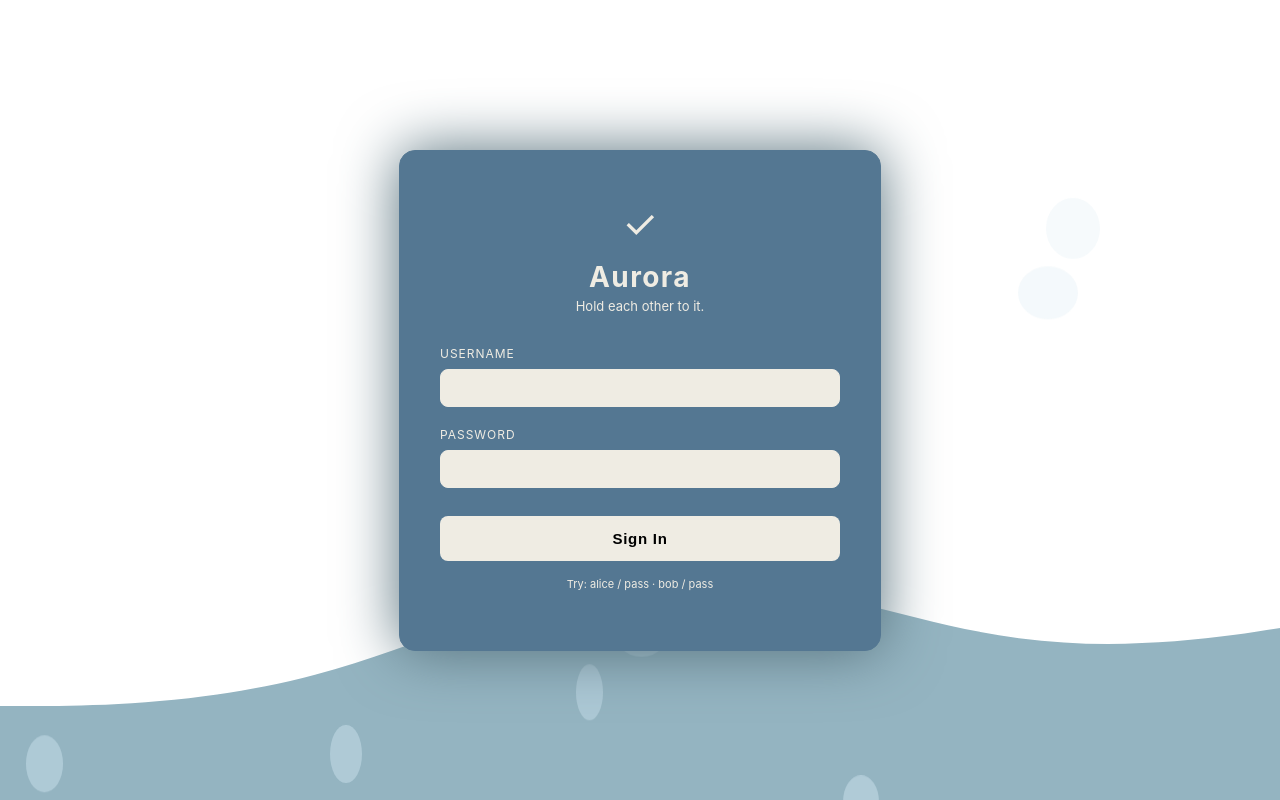
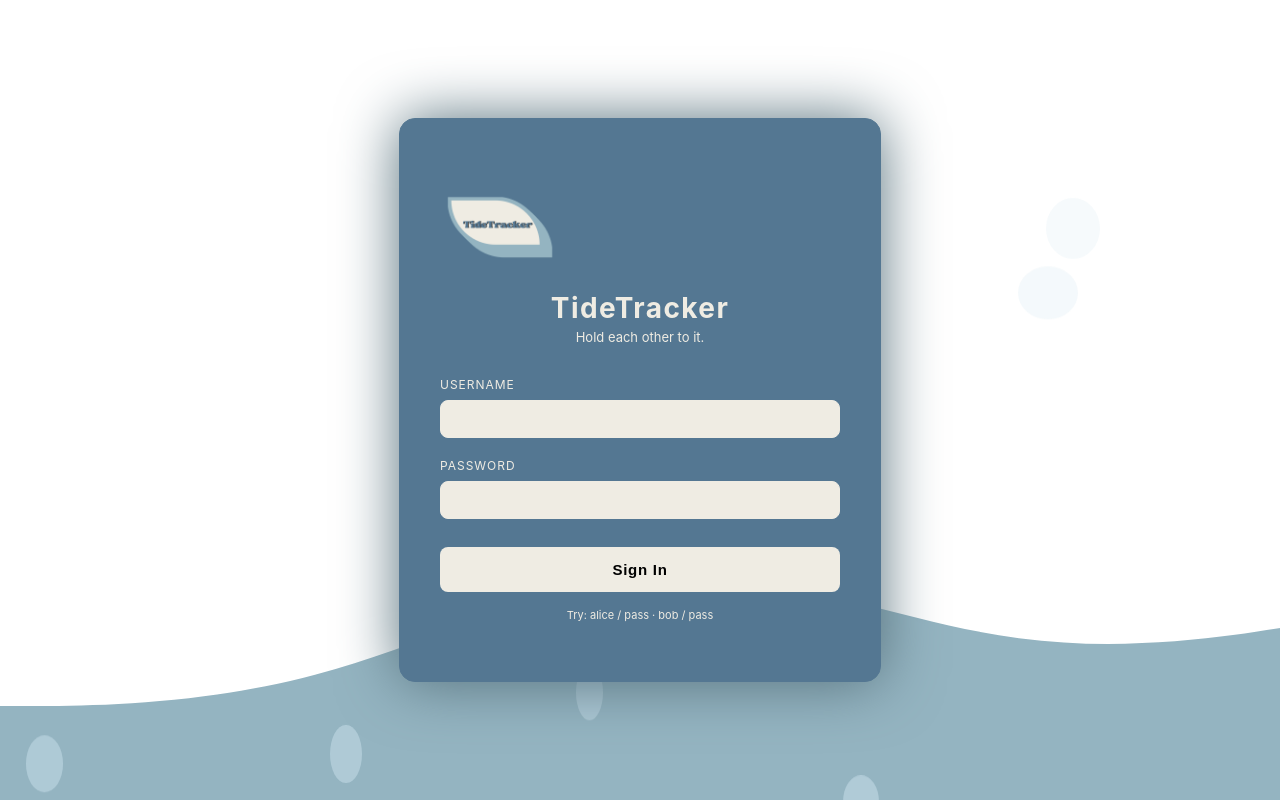
Before and after one commit to jasonuf/sasehacks2026, a React (Create React App) app in the folder frontend/: page / in a window 1280 px wide. Shown: the top 800 px of the page. Built offline with nearby package versions, Linux system fonts and the light colour scheme.

Commit message:
app logo

```diff
--- a/frontend/src/components/LoginScreen.jsx
+++ b/frontend/src/components/LoginScreen.jsx
@@ -45,9 +45,9 @@ export default function LoginScreen({ onLogin, error }) {
     </div>
       <div style={styles.loginCard}>
 
-        <div style={styles.loginLogo}>✓</div>
+        <img src="/appLogo.png" alt="Logo" width="120" />
 
-        <h1 style={styles.loginTitle}>Aurora</h1>
+        <h1 style={styles.loginTitle}>TideTracker</h1>
         <p style={styles.loginSub}>Hold each other to it.</p>
 
         <div style={styles.field}>
--- a/frontend/src/styles/styles.js
+++ b/frontend/src/styles/styles.js
@@ -44,10 +44,10 @@ const styles = {
 },
 
   loginLogo: {
-    fontSize: 40,
-    textAlign: "center",
-    marginBottom: 12,
-    color: "#EFECE3",
+    width: "200px",
+    height: "auto",
+    display: "block",
+    marginBottom: "16px",
   },
 
   loginTitle: {
```
Also changed, not shown: frontend/public/appLogo.png (added).
